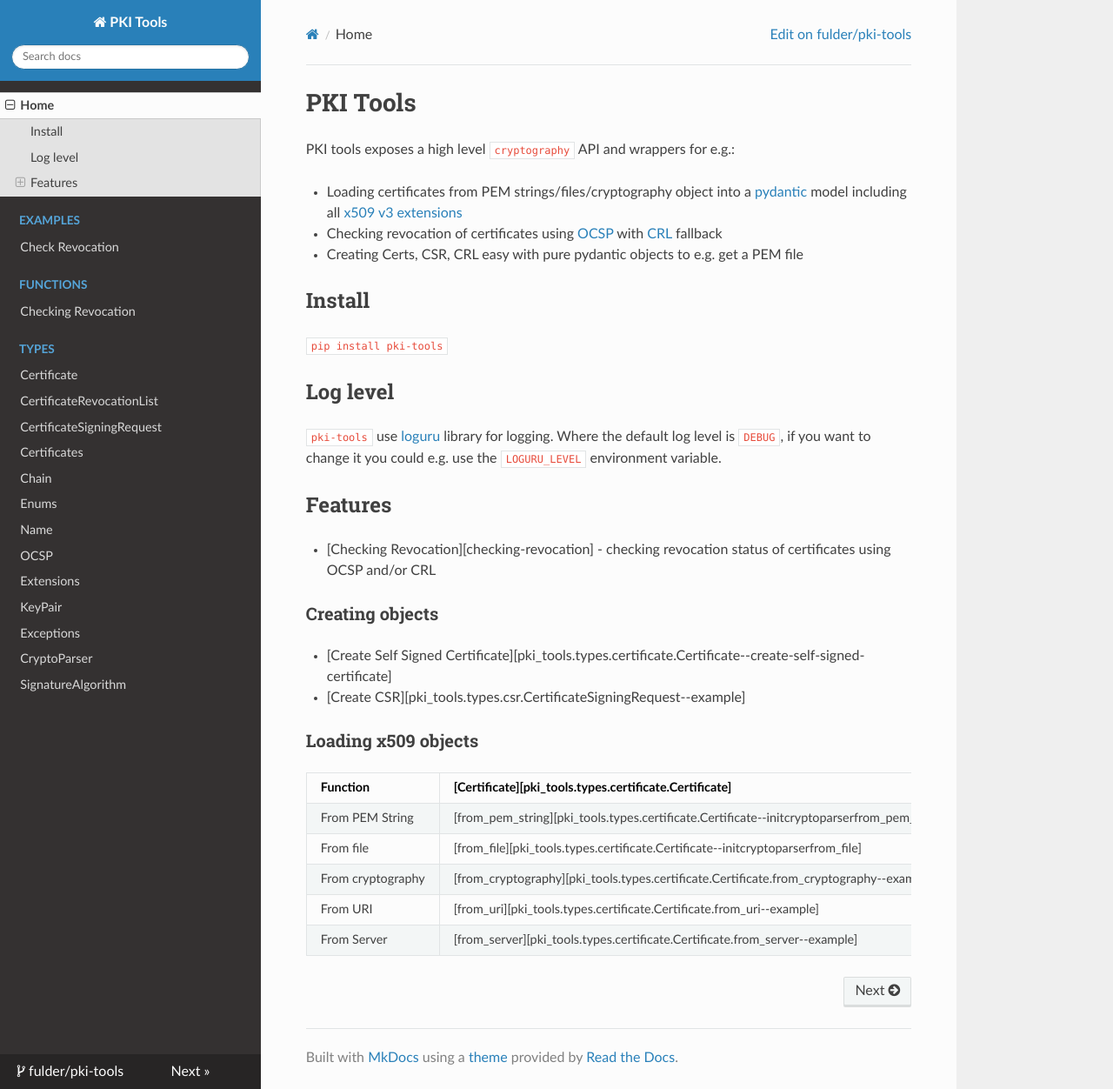
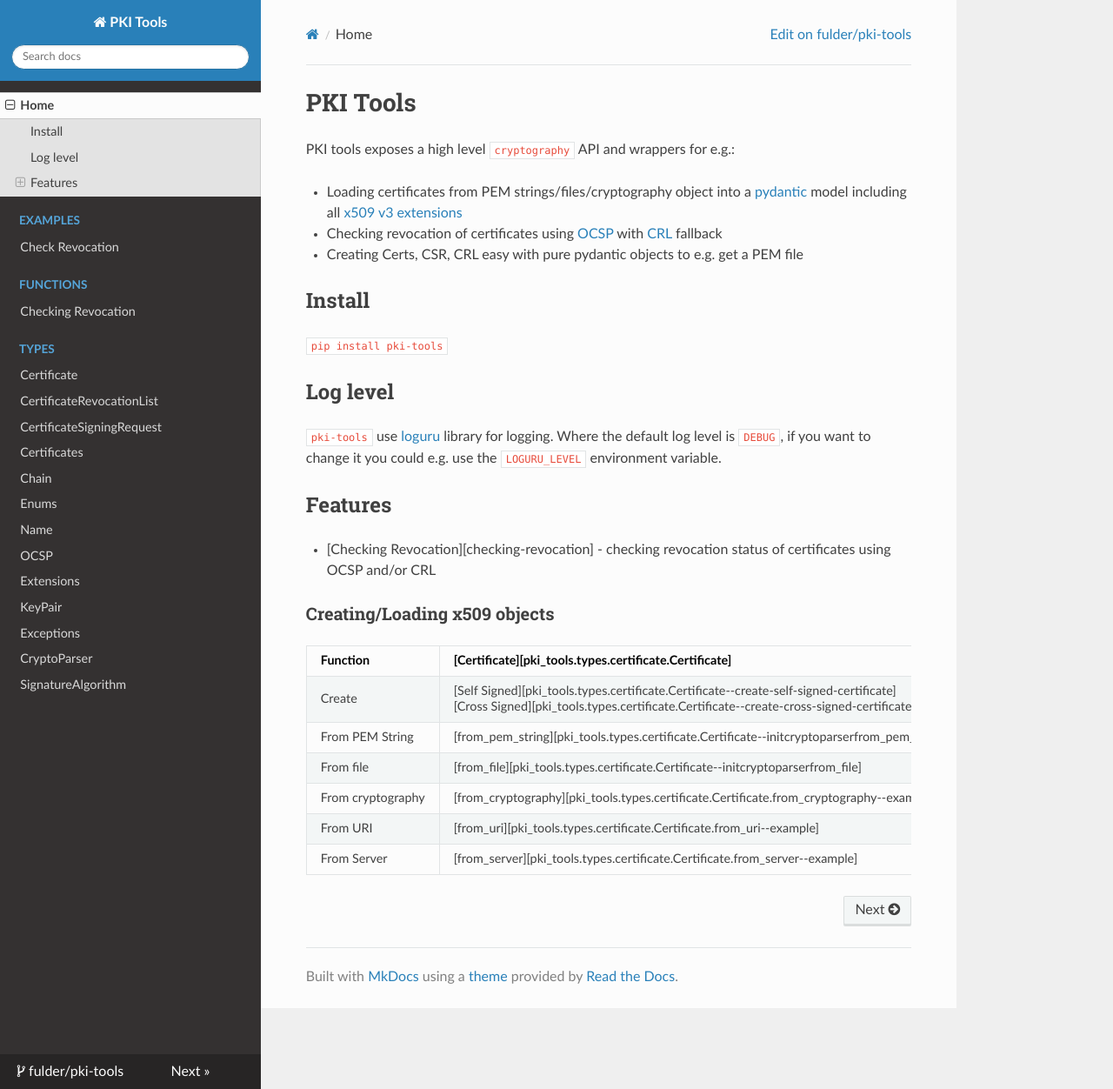
Before and after one commit to fulder/pki-tools, an MkDocs documentation site: the page built from docs/index.md, in a window 1280 px wide and 1252 px high. Shown: the whole window at 87% size. Built offline with MkDocs 1.6.1, drawn with Linux system fonts in a browser that asks for light colours; nearby versions of some CDN libraries.

Commit message:
Add chain and cross signed cert examples

```diff
--- a/docs/index.md
+++ b/docs/index.md
@@ -25,20 +25,16 @@
 * [Checking Revocation][checking-revocation] - checking
   revocation status of certificates using OCSP and/or CRL
 
-### Creating objects
+### Creating/Loading x509 objects
 
-* [Create Self Signed Certificate][pki_tools.types.certificate.Certificate--create-self-signed-certificate]
-* [Create CSR][pki_tools.types.csr.CertificateSigningRequest--example]
-
-### Loading x509 objects
-
-| Function          | [Certificate][pki_tools.types.certificate.Certificate]                                                                             | CSR | [Chain][pki_tools.types.chain.Chain]                                            |
-|-------------------|---------------------------------------------------------------------------------------------|-----|---------------------------------------------------------------------------------|
-| From PEM String   | [from_pem_string][pki_tools.types.certificate.Certificate--initcryptoparserfrom_pem_string] |     | [from_pem_string][pki_tools.types.chain.Chain--initcryptoparserfrom_pem_string] |
-| From file         | [from_file][pki_tools.types.certificate.Certificate--initcryptoparserfrom_file]             |     | [from_file][pki_tools.types.chain.Chain--initcryptoparserfrom_file]             |
-| From cryptography | [from_cryptography][pki_tools.types.certificate.Certificate.from_cryptography--example]     |     | [from_cryptography][pki_tools.types.chain.Chain--certificatesfrom_cryptography] |
-| From URI          | [from_uri][pki_tools.types.certificate.Certificate.from_uri--example]                       |     | [from_uri][pki_tools.types.chain.Chain--certificatesfrom_uri]                   |
-| From Server       | [from_server][pki_tools.types.certificate.Certificate.from_server--example]                 |     | N/A                                                                             |
+| Function          | [Certificate][pki_tools.types.certificate.Certificate]                                                                                                                              | [CSR][pki_tools.types.csr.CertificateSigningRequest]             | [Chain][pki_tools.types.chain.Chain]                                            |
+|-------------------|-------------------------------------------------------------------------------------------------------------------------------------------------------------------------------------|------------------------------------------------------------------|---------------------------------------------------------------------------------|
+| Create            | [Self Signed][pki_tools.types.certificate.Certificate--create-self-signed-certificate]</br>[Cross Signed][pki_tools.types.certificate.Certificate--create-cross-signed-certificate] | [Create][pki_tools.types.csr.CertificateSigningRequest--example] | [Create][pki_tools.types.chain.Chain]                                           |
+| From PEM String   | [from_pem_string][pki_tools.types.certificate.Certificate--initcryptoparserfrom_pem_string]                                                                                         |                                                                  | [from_pem_string][pki_tools.types.chain.Chain--initcryptoparserfrom_pem_string] |
+| From file         | [from_file][pki_tools.types.certificate.Certificate--initcryptoparserfrom_file]                                                                                                     |                                                                  | [from_file][pki_tools.types.chain.Chain--initcryptoparserfrom_file]             |
+| From cryptography | [from_cryptography][pki_tools.types.certificate.Certificate.from_cryptography--example]                                                                                             |                                                                  | [from_cryptography][pki_tools.types.chain.Chain--certificatesfrom_cryptography] |
+| From URI          | [from_uri][pki_tools.types.certificate.Certificate.from_uri--example]                                                                                                               |                                                                  | [from_uri][pki_tools.types.chain.Chain--certificatesfrom_uri]                   |
+| From Server       | [from_server][pki_tools.types.certificate.Certificate.from_server--example]                                                                                                         | N/A                                                              | N/A                                                                             |
 
 [pydantic-docs]: https://docs.pydantic.dev/latest/
 
```
Also changed, not shown: docs/examples/certificate.md (+14 -2 lines), docs/examples/chain.md (+12 -0 lines), docs/examples/src/create_cert_cross_signed.py (added, +24 -0 lines), docs/examples/src/create_cert_self_signed.py (renamed from docs/examples/src/create_cert.py, +6 -4 lines), docs/examples/src/create_chain.py (added, +44 -0 lines), 5 other files.
